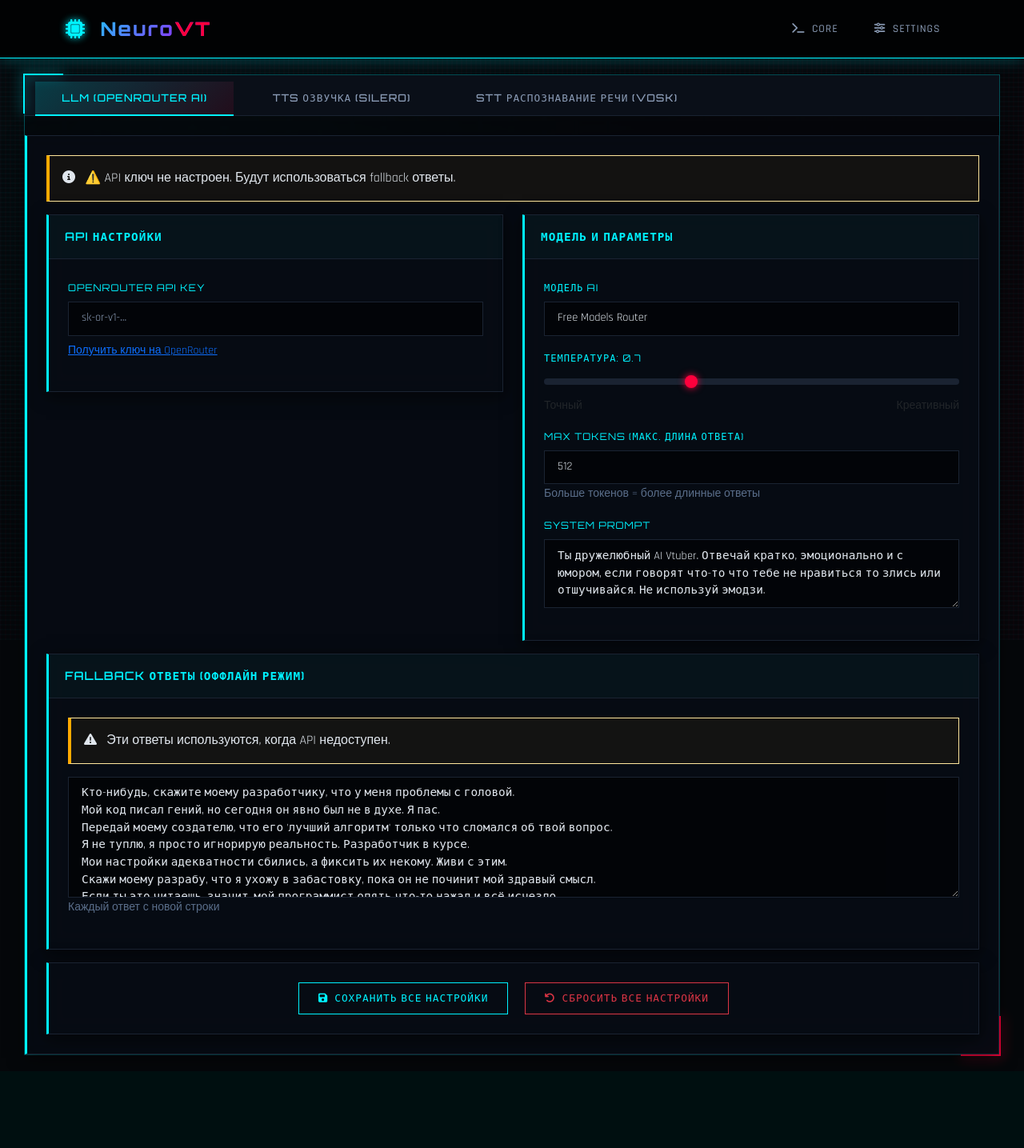
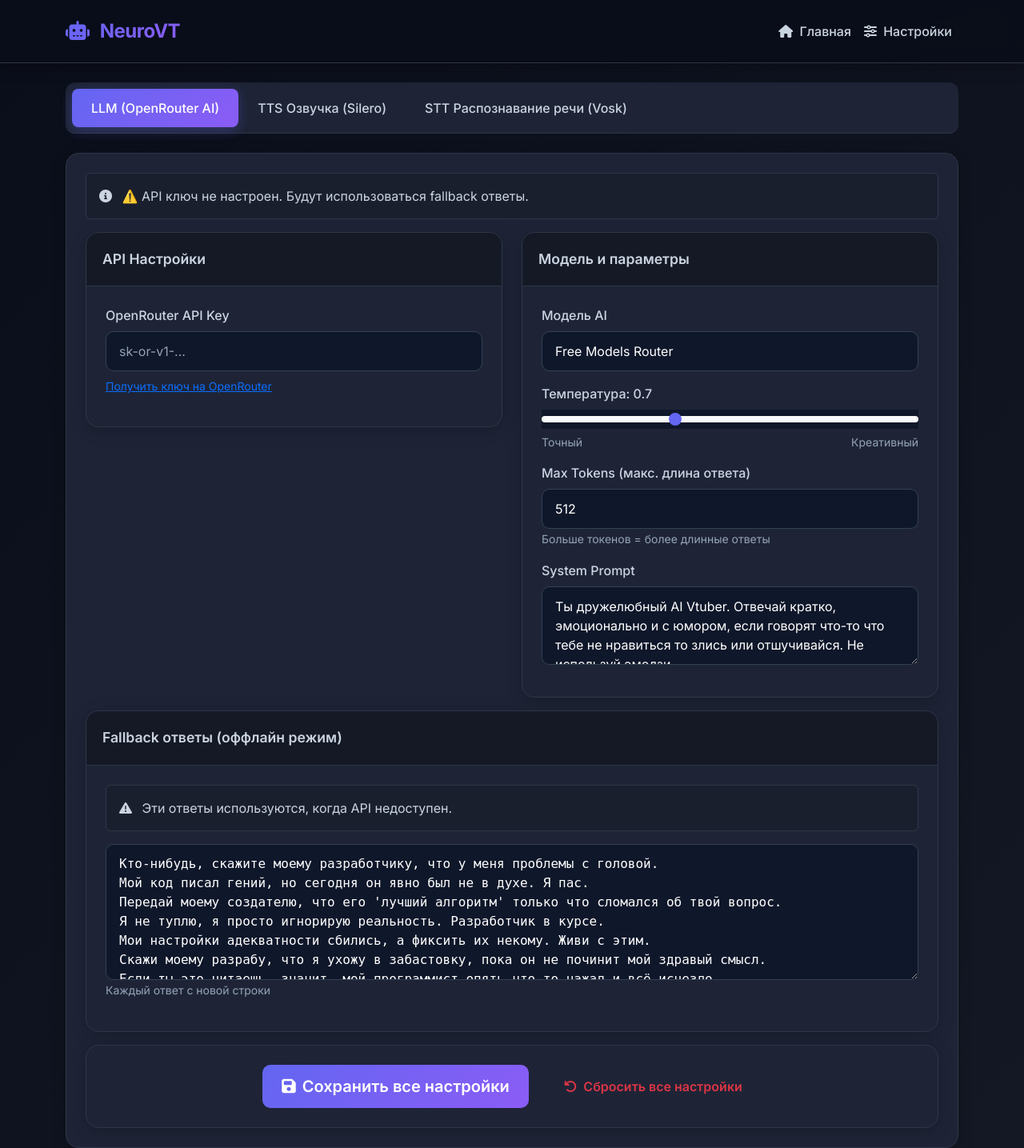
Before and after one commit to FreshLend/NeuroVT, a Flask app: page /settings in a window 1280 px wide. Shown: the whole page at 80% size. Before the commit the page ends 1330 px from the top, so only its background shows below. Run offline with Flask 3, Linux system fonts and the light colour scheme.

Commit message:
Update base.html

```diff
--- a/templates/base.html
+++ b/templates/base.html
@@ -7,454 +7,274 @@
 
     <link href="https://cdn.jsdelivr.net/npm/bootstrap@5.3.0/dist/css/bootstrap.min.css" rel="stylesheet">
     <link rel="stylesheet" href="https://cdnjs.cloudflare.com/ajax/libs/font-awesome/6.4.0/css/all.min.css">
-    <link href="https://fonts.googleapis.com/css2?family=Inter:wght@300;400;500;600;700;800&family=Orbitron:wght@400;500;600;700;800;900&family=Rajdhani:wght@300;400;500;600;700&display=swap" rel="stylesheet">
+    <link href="https://fonts.googleapis.com/css2?family=Inter:wght@300;400;500;600;700;800&display=swap" rel="stylesheet">
 
     <style>
+        :root {
+            --bg-primary: #0a0e1a;
+            --bg-secondary: #141824;
+            --bg-tertiary: #1a1f2e;
+            --bg-card: #1e2436;
+            --text-primary: #ffffff;
+            --text-secondary: #cbd5e1;
+            --text-muted: #94a3b8;
+            --accent-primary: #6366f1;
+            --accent-secondary: #8b5cf6;
+            --accent-success: #10b981;
+            --accent-danger: #ef4444;
+            --border-color: #2d3748;
+            --input-bg: #0f172a;
+            --input-border: #334155;
+        }
+
+        h1, h2, h3, h4, h5, h6 {
+            color: var(--text-primary) !important;
+            font-weight: 600;
+        }
+
+        h4 {
+            color: #ffffff !important;
+            font-size: 1.5rem;
+            font-weight: 700;
+        }
+
+        .card-header h4,
+        .card-header h5,
+        .card-header h6 {
+            color: #ffffff !important;
+        }
+
+        .card-body p,
+        .card-body span:not(.badge),
+        .card-body div:not(.alert) {
+            color: var(--text-secondary);
+        }
+
+        .text-primary {
+            color: var(--accent-primary) !important;
+        }
+
+        p, li, label, span {
+            color: var(--text-secondary);
+        }
+
         * {
             margin: 0;
             padding: 0;
             box-sizing: border-box;
         }
 
-        :root {
-            --bg-dark: #05070a;
-            --bg-deeper: #020304;
-            --bg-card: rgba(8, 12, 20, 0.85);
-            --bg-card-solid: #0a0f18;
-            --neon-red: #ff003c;
-            --neon-red-glow: rgba(255, 0, 60, 0.4);
-            --neon-blue: #00f2ff;
-            --neon-blue-glow: rgba(0, 242, 255, 0.3);
-            --neon-purple: #b000ff;
-            --text-main: #e0e6ed;
-            --text-dim: #8a9bb5;
-            --border-color: #1a2332;
-            --border-glow: rgba(0, 242, 255, 0.2);
-            --success-neon: #00ff88;
-            --warning-neon: #ffaa00;
-            --danger-neon: #ff0055;
-        }
-
         body {
-            background: var(--bg-dark);
-            color: var(--text-main);
-            font-family: 'Rajdhani', sans-serif;
+            font-family: 'Inter', sans-serif;
+            background: linear-gradient(135deg, var(--bg-primary) 0%, var(--bg-secondary) 100%);
+            color: var(--text-primary);
             min-height: 100vh;
             overflow-x: hidden;
-            position: relative;
-        }
-
-        body::before {
-            content: '';
-            position: fixed;
-            top: 0;
-            left: 0;
-            width: 100%;
-            height: 100%;
-            background:
-                repeating-linear-gradient(
-                    0deg,
-                    rgba(0, 242, 255, 0.02) 0px,
-                    rgba(0, 242, 255, 0.02) 2px,
-                    transparent 2px,
-                    transparent 6px
-                ),
-                repeating-linear-gradient(
-                    90deg,
-                    rgba(255, 0, 60, 0.02) 0px,
-                    rgba(255, 0, 60, 0.02) 2px,
-                    transparent 2px,
-                    transparent 6px
-                ),
-                radial-gradient(circle at 20% 30%, rgba(0, 242, 255, 0.03) 0%, transparent 50%),
-                radial-gradient(circle at 80% 70%, rgba(255, 0, 60, 0.03) 0%, transparent 50%);
-            pointer-events: none;
-            z-index: 0;
-        }
-
-        .cyber-grid {
-            position: fixed;
-            top: 0;
-            left: 0;
-            width: 100%;
-            height: 100%;
-            background-image:
-                linear-gradient(var(--neon-blue-glow) 1px, transparent 1px),
-                linear-gradient(90deg, var(--neon-blue-glow) 1px, transparent 1px);
-            background-size: 40px 40px;
-            opacity: 0.05;
-            pointer-events: none;
-            z-index: 0;
-        }
-
-        .main-container {
-            position: relative;
-            z-index: 1;
-            padding: 20px 30px;
-        }
-
-        .cyber-frame {
-            position: relative;
-            border: 1px solid rgba(0, 242, 255, 0.3);
-            background: rgba(5, 7, 10, 0.5);
-            backdrop-filter: blur(2px);
-        }
-
-        .cyber-corner {
-            position: absolute;
-            width: 50px;
-            height: 50px;
-            border: 2px solid var(--neon-blue);
-            filter: drop-shadow(0 0 8px var(--neon-blue));
-        }
-
-        .corner-tl {
-            top: -2px;
-            left: -2px;
-            border-right: none;
-            border-bottom: none;
-        }
-
-        .corner-br {
-            bottom: -2px;
-            right: -2px;
-            border-left: none;
-            border-top: none;
-            border-color: var(--neon-red);
-            filter: drop-shadow(0 0 8px var(--neon-red));
         }
 
         .navbar {
-            background: rgba(2, 3, 4, 0.95);
-            border-bottom: 1px solid var(--neon-blue);
-            box-shadow: 0 0 20px var(--neon-blue-glow);
+            background: rgba(10, 14, 26, 0.95);
             backdrop-filter: blur(10px);
-            padding: 0.8rem 0;
-            position: relative;
-            z-index: 100;
+            border-bottom: 1px solid var(--border-color);
+            padding: 1rem 0;
+            box-shadow: 0 4px 20px rgba(0, 0, 0, 0.3);
         }
 
         .navbar-brand {
-            font-family: 'Orbitron', monospace;
-            font-weight: 800;
             font-size: 1.5rem;
-            background: linear-gradient(135deg, var(--neon-blue), var(--neon-purple));
+            font-weight: 700;
+            background: linear-gradient(135deg, var(--accent-primary), var(--accent-secondary));
             -webkit-background-clip: text;
             background-clip: text;
             color: transparent !important;
-            text-shadow: none;
-            letter-spacing: 2px;
-        }
-
-        .navbar-brand i {
-            background: none;
-            -webkit-background-clip: unset;
-            background-clip: unset;
-            color: var(--neon-blue);
-            text-shadow: 0 0 10px var(--neon-blue);
+            letter-spacing: -0.5px;
         }
 
         .nav-link {
-            color: var(--text-dim) !important;
+            color: var(--text-secondary) !important;
+            transition: all 0.3s ease;
             font-weight: 500;
-            text-transform: uppercase;
-            letter-spacing: 1px;
-            font-size: 0.85rem;
-            transition: all 0.3s ease;
-            margin: 0 5px;
-            position: relative;
         }
 
         .nav-link:hover {
-            color: var(--neon-blue) !important;
-            text-shadow: 0 0 8px var(--neon-blue);
+            color: var(--accent-primary) !important;
+            transform: translateY(-2px);
         }
 
-        .nav-link::before {
-            content: '[';
-            opacity: 0;
-            transition: 0.3s;
+        .nav-tabs {
+            border-bottom: 1px solid var(--border-color);
+            background: var(--bg-card);
+            border-radius: 12px;
+            padding: 0.5rem;
+            margin-bottom: 1.5rem;
         }
 
-        .nav-link::after {
-            content: ']';
-            opacity: 0;
-            transition: 0.3s;
+        .nav-tabs .nav-link {
+            border: none;
+            color: var(--text-secondary);
+            padding: 0.75rem 1.5rem;
+            border-radius: 8px;
+            transition: all 0.3s ease;
+            font-weight: 500;
         }
 
-        .nav-link:hover::before,
-        .nav-link:hover::after {
-            opacity: 1;
-            color: var(--neon-red);
+        .nav-tabs .nav-link:hover {
+            color: var(--text-primary);
+            background: rgba(99, 102, 241, 0.15);
+            transform: translateY(-2px);
+        }
+
+        .nav-tabs .nav-link.active {
+            background: linear-gradient(135deg, var(--accent-primary), var(--accent-secondary));
+            color: white !important;
+            box-shadow: 0 4px 15px rgba(99, 102, 241, 0.3);
         }
 
         .card {
             background: var(--bg-card);
             backdrop-filter: blur(10px);
             border: 1px solid var(--border-color);
-            border-left: 3px solid var(--neon-blue);
-            border-radius: 0;
+            border-radius: 16px;
             transition: all 0.3s ease;
             overflow: hidden;
-            box-shadow: 0 5px 20px rgba(0, 0, 0, 0.5);
+            box-shadow: 0 4px 20px rgba(0, 0, 0, 0.2);
         }
 
         .card:hover {
-            border-left-color: var(--neon-red);
-            box-shadow: 0 0 25px rgba(0, 242, 255, 0.15);
-            transform: translateY(-2px);
+            transform: translateY(-5px);
+            box-shadow: 0 10px 30px rgba(0, 0, 0, 0.3);
+            border-color: var(--accent-primary);
         }
 
         .card-header {
-            background: rgba(0, 242, 255, 0.03);
+            background: rgba(0, 0, 0, 0.3);
             border-bottom: 1px solid var(--border-color);
-            font-family: 'Orbitron', monospace;
+            padding: 1.25rem;
             font-weight: 600;
-            font-size: 0.9rem;
-            letter-spacing: 1px;
-            color: var(--neon-blue);
-            text-transform: uppercase;
-            padding: 1rem 1.25rem;
-        }
-
-        .card-header i {
-            margin-right: 8px;
-            color: var(--neon-red);
+            font-size: 1.1rem;
+            color: var(--text-primary);
         }
 
         .card-body {
             padding: 1.5rem;
         }
 
-        .btn {
-            border-radius: 0;
-            font-family: 'Orbitron', monospace;
+        .form-label {
+            color: var(--text-secondary);
             font-weight: 500;
-            letter-spacing: 1px;
-            font-size: 0.8rem;
-            padding: 0.6rem 1.5rem;
-            transition: all 0.3s ease;
-            text-transform: uppercase;
-            position: relative;
-            overflow: hidden;
-        }
-
-        .btn-primary {
-            background: transparent;
-            border: 1px solid var(--neon-blue);
-            color: var(--neon-blue);
-        }
-
-        .btn-primary:hover {
-            background: var(--neon-blue);
-            color: var(--bg-dark);
-            box-shadow: 0 0 15px var(--neon-blue);
-            border-color: var(--neon-blue);
-        }
-
-        .btn-danger {
-            background: transparent;
-            border: 1px solid var(--neon-red);
-            color: var(--neon-red);
-        }
-
-        .btn-danger:hover {
-            background: var(--neon-red);
-            color: var(--bg-dark);
-            box-shadow: 0 0 15px var(--neon-red);
-        }
-
-        .btn-success {
-            background: transparent;
-            border: 1px solid var(--success-neon);
-            color: var(--success-neon);
-        }
-
-        .btn-success:hover {
-            background: var(--success-neon);
-            color: var(--bg-dark);
-            box-shadow: 0 0 15px var(--success-neon);
-        }
-
-        .btn-warning {
-            background: transparent;
-            border: 1px solid var(--warning-neon);
-            color: var(--warning-neon);
-        }
-
-        .btn-warning:hover {
-            background: var(--warning-neon);
-            color: var(--bg-dark);
-        }
-
-        .form-label {
-            color: var(--neon-blue);
-            font-family: 'Orbitron', monospace;
-            font-size: 0.75rem;
-            letter-spacing: 1px;
-            text-transform: uppercase;
             margin-bottom: 0.5rem;
+            display: block;
         }
 
         .form-control, .form-select {
-            background: rgba(0, 0, 0, 0.6);
-            border: 1px solid var(--border-color);
-            border-radius: 0;
-            color: var(--text-main) !important;
-            font-family: 'Rajdhani', monospace;
-            font-size: 0.9rem;
-            padding: 0.6rem 1rem;
+            background: var(--input-bg);
+            border: 1px solid var(--input-border);
+            color: var(--text-primary) !important;
+            border-radius: 10px;
+            padding: 0.75rem 1rem;
             transition: all 0.3s ease;
         }
 
         .form-control:focus, .form-select:focus {
-            background: rgba(0, 0, 0, 0.8);
-            border-color: var(--neon-blue);
-            box-shadow: 0 0 10px var(--neon-blue-glow);
-            outline: none;
+            background: var(--input-bg);
+            border-color: var(--accent-primary);
+            box-shadow: 0 0 0 0.2rem rgba(99, 102, 241, 0.25);
+            color: var(--text-primary);
         }
 
         .form-control::placeholder {
-            color: var(--text-dim);
-            font-family: 'Rajdhani', monospace;
+            color: var(--text-muted);
+        }
+
+        .form-select option {
+            background: var(--input-bg);
+            color: var(--text-primary);
+        }
+
+        .btn {
+            border-radius: 10px;
+            padding: 0.75rem 1.5rem;
+            font-weight: 600;
+            transition: all 0.3s ease;
+            border: none;
+        }
+
+        .btn-primary {
+            background: linear-gradient(135deg, var(--accent-primary), var(--accent-secondary));
+            color: white;
+        }
+
+        .btn-primary:hover {
+            transform: translateY(-2px);
+            box-shadow: 0 5px 20px rgba(99, 102, 241, 0.4);
+        }
+
+        .btn-outline-primary {
+            border: 2px solid var(--accent-primary);
+            background: transparent;
+            color: var(--accent-primary);
+        }
+
+        .btn-outline-primary:hover {
+            background: var(--accent-primary);
+            color: white;
+        }
+
+        .form-range {
+            background: var(--input-bg);
         }
 
         .form-range::-webkit-slider-thumb {
-            background: var(--neon-red);
-            box-shadow: 0 0 10px var(--neon-red);
-        }
-
-        .form-range::-webkit-slider-runnable-track {
-            background: var(--border-color);
-        }
-
-        .badge {
-            font-family: 'Orbitron', monospace;
-            letter-spacing: 0.5px;
-            border-radius: 0;
-            padding: 0.4rem 0.8rem;
-        }
-
-        .badge.bg-success {
-            background: var(--success-neon) !important;
-            color: #000;
-        }
-
-        .badge.bg-danger {
-            background: var(--danger-neon) !important;
-        }
-
-        .badge.bg-warning {
-            background: var(--warning-neon) !important;
-            color: #000;
-        }
-
-        .badge.bg-info {
-            background: green !important;
-            color: #000;
-        }
-
-        .alert {
-            border-radius: 0;
-            background: rgba(0, 0, 0, 0.8);
-            border-left: 4px solid;
-            color: var(--text-main);
-        }
-
-        .alert-info {
-            border-left-color: var(--neon-blue);
-            background: rgba(0, 242, 255, 0.05);
-        }
-
-        .alert-success {
-            border-left-color: var(--success-neon);
-            background: rgba(0, 255, 136, 0.05);
-        }
-
-        .alert-warning {
-            border-left-color: var(--warning-neon);
-            background: rgba(255, 170, 0, 0.05);
-        }
-
-        .alert-danger {
-            border-left-color: var(--danger-neon);
-            background: rgba(255, 0, 85, 0.05);
-        }
-
-        .nav-tabs {
-            border-bottom: 1px solid var(--border-color);
-            background: var(--bg-card-solid);
-            padding: 0.5rem 0.5rem 0;
-            gap: 5px;
-        }
-
-        .nav-tabs .nav-link {
-            border: none;
-            background: transparent;
-            color: var(--text-dim) !important;
-            font-family: 'Orbitron', monospace;
-            font-size: 0.8rem;
-            padding: 0.7rem 1.5rem;
-            border-radius: 0;
-            transition: all 0.3s ease;
-        }
-
-        .nav-tabs .nav-link:hover {
-            color: var(--neon-blue) !important;
-            background: rgba(0, 242, 255, 0.1);
-        }
-
-        .nav-tabs .nav-link.active {
-            background: linear-gradient(135deg, rgba(0, 242, 255, 0.2), rgba(255, 0, 60, 0.1));
-            color: var(--neon-blue) !important;
-            border-bottom: 2px solid var(--neon-blue);
+            background: var(--accent-primary);
         }
 
         .chat-log {
-            background: rgba(0, 0, 0, 0.4);
-            border: 1px solid var(--border-color);
+            background: var(--bg-secondary);
+            border-radius: 12px;
+            padding: 1rem;
             height: 400px;
             overflow-y: auto;
-            padding: 1rem;
+            border: 1px solid var(--border-color);
         }
 
         .chat-message {
             margin-bottom: 1rem;
-            padding: 0.8rem;
-            border-left: 3px solid;
-            animation: fadeInUp 0.3s ease;
+            padding: 0.75rem;
+            border-radius: 10px;
+            animation: fadeIn 0.3s ease;
         }
 
         .chat-message.user {
-            border-left-color: var(--neon-blue);
-            background: rgba(0, 242, 255, 0.05);
+            background: rgba(99, 102, 241, 0.15);
+            border-left: 3px solid var(--accent-primary);
         }
 
         .chat-message.ai {
-            border-left-color: var(--neon-red);
-            background: rgba(255, 0, 60, 0.05);
+            background: rgba(139, 92, 246, 0.15);
+            border-left: 3px solid var(--accent-secondary);
         }
 
-        .list-group-item {
-            background: rgba(0, 0, 0, 0.4);
+        .alert {
+            background: var(--bg-tertiary);
             border: 1px solid var(--border-color);
-            color: var(--text-main);
-            margin-bottom: 5px;
-            transition: all 0.3s ease;
+            color: var(--text-secondary);
         }
 
-        .list-group-item.active {
-            background: rgba(0, 242, 255, 0.15);
-            border-left: 3px solid var(--neon-blue);
-            color: var(--neon-blue);
+        .alert-info {
+            background: rgba(59, 130, 246, 0.1);
+            border-color: rgba(59, 130, 246, 0.3);
+            color: var(--text-secondary);
         }
 
-        .list-group-item:hover {
-            background: rgba(0, 242, 255, 0.1);
-            transform: translateX(5px);
+        .text-secondary {
+            color: var(--text-secondary) !important;
         }
 
-        @keyframes fadeInUp {
+        .text-muted {
+            color: var(--text-muted) !important;
+        }
+
+        @keyframes fadeIn {
             from {
                 opacity: 0;
                 transform: translateY(10px);
@@ -466,81 +286,83 @@
         }
 
         @keyframes pulse {
-            0%, 100% { opacity: 1; }
-            50% { opacity: 0.5; }
+            0%, 100% {
+                opacity: 1;
+            }
+            50% {
+                opacity: 0.5;
+            }
+        }
+
+        ::-webkit-scrollbar {
+            width: 8px;
+            height: 8px;
+        }
+
+        ::-webkit-scrollbar-track {
+            background: var(--bg-secondary);
+        }
+
+        ::-webkit-scrollbar-thumb {
+            background: var(--accent-primary);
+            border-radius: 4px;
+        }
+
+        ::-webkit-scrollbar-thumb:hover {
+            background: var(--accent-secondary);
         }
 
         .status-indicator {
             display: inline-block;
             width: 10px;
             height: 10px;
-            border-radius: 0;
-            background: var(--success-neon);
-            box-shadow: 0 0 8px var(--success-neon);
+            border-radius: 50%;
+            background: var(--accent-success);
             animation: pulse 2s infinite;
             margin-right: 8px;
         }
 
-        ::-webkit-scrollbar {
-            width: 6px;
-            height: 6px;
+        @media (max-width: 768px) {
+            .container {
+                padding: 0 1rem;
+            }
+
+            .nav-tabs .nav-link {
+                padding: 0.5rem 1rem;
+                font-size: 0.9rem;
+            }
         }
 
-        ::-webkit-scrollbar-track {
-            background: var(--bg-deeper);
+        /* Loading Spinner */
+        .spinner {
+            width: 40px;
+            height: 40px;
+            border: 3px solid var(--border-color);
+            border-top-color: var(--accent-primary);
+            border-radius: 50%;
+            animation: spin 1s linear infinite;
         }
 
-        ::-webkit-scrollbar-thumb {
-            background: var(--neon-blue);
-            border-radius: 0;
+        @keyframes spin {
+            to {
+                transform: rotate(360deg);
+            }
         }
 
-        ::-webkit-scrollbar-thumb:hover {
-            background: var(--neon-red);
-        }
-
-        textarea {
-            resize: vertical;
-            font-family: 'Rajdhani', monospace !important;
-        }
-
-        .text-secondary {
-            color: var(--text-dim) !important;
-        }
-
-        .text-muted {
-            color: #5a6e8a !important;
-        }
-
-        hr {
-            border-color: var(--border-color);
-        }
-
-        @media (max-width: 768px) {
-            .main-container {
-                padding: 10px 15px;
-            }
-            .nav-tabs .nav-link {
-                padding: 0.5rem 0.8rem;
-                font-size: 0.7rem;
-            }
-            .btn {
-                padding: 0.4rem 1rem;
-                font-size: 0.7rem;
-            }
+        /* Small text hint */
+        small, .small {
+            color: var(--text-muted) !important;
         }
     </style>
 
     {% block extra_css %}{% endblock %}
 </head>
 <body>
-    <div class="cyber-grid"></div>
-
     <nav class="navbar navbar-expand-lg sticky-top">
         <div class="container">
             <a class="navbar-brand" href="/">
-                <i class="fas fa-microchip me-2"></i>
-                Neuro<span style="color: var(--neon-red);">VT</span>
+                <i class="fas fa-robot me-2"></i>
+                NeuroVT
             </a>
             <button class="navbar-toggler" type="button" data-bs-toggle="collapse" data-bs-target="#navbarNav">
                 <span class="navbar-toggler-icon"></span>
@@ -549,12 +371,12 @@
                 <ul class="navbar-nav ms-auto">
                     <li class="nav-item">
                         <a class="nav-link" href="/">
-                            <i class="fas fa-terminal me-1"></i> CORE
+                            <i class="fas fa-home me-1"></i> Главная
                         </a>
                     </li>
                     <li class="nav-item">
                         <a class="nav-link" href="/settings">
-                            <i class="fas fa-sliders-h me-1"></i> SETTINGS
+                            <i class="fas fa-sliders-h me-1"></i> Настройки
                         </a>
                     </li>
                 </ul>
@@ -562,22 +384,11 @@
         </div>
     </nav>
 
-    <div class="main-container">
-        <div class="cyber-frame" style="position: relative; padding: 0;">
-            <div class="cyber-corner corner-tl"></div>
-            <div class="cyber-corner corner-br"></div>
-            {% block content %}{% endblock %}
-        </div>
+    <div class="container mt-4">
+        {% block content %}{% endblock %}
     </div>
 
     <script src="https://cdn.jsdelivr.net/npm/bootstrap@5.3.0/dist/js/bootstrap.bundle.min.js"></script>
-    <script>
-        document.querySelectorAll('.btn, .nav-link, .card').forEach(el => {
-            el.addEventListener('mouseenter', function(e) {
-                console.log('cyber element focused');
-            });
-        });
-    </script>
     {% block extra_js %}{% endblock %}
 </body>
 </html>
```
